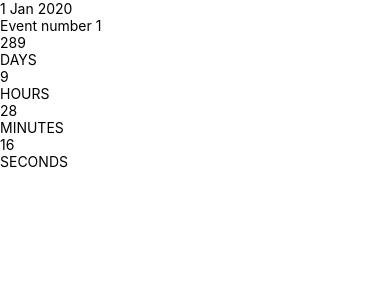
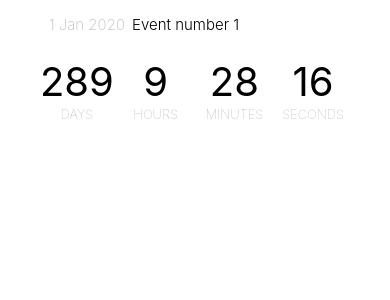
Before and after one commit to kalitawojciech/React_Native, a React Native app in the folder MyFirstApp/: screen / in a window 390 px wide. Shown: the top 300 px of the page. Built offline with nearby package versions, Linux system fonts and the light colour scheme.

Commit message:
added styles to EventCard component

```diff
--- a/MyFirstApp/src/components/EventCard.js
+++ b/MyFirstApp/src/components/EventCard.js
@@ -4,7 +4,55 @@ import PropTypes from 'prop-types';
 import { formatDate, getCountdownParts } from '../../api';
 
 const styles = StyleSheet.create({
-
+     card: {
+         backgroundColor: '#fff',
+         flex: 1,
+         padding: 10,
+         paddingTop: 10,
+         paddingBottom: 20,
+         margin: 10,
+         marginTop: 5,
+         marginBottom: 5
+     },
+     cardHeader: {
+         flex: 1,
+         flexDirection: 'row'
+     },
+     date: {
+         fontWeight: '200',
+         fontSize: 15,
+         color: '#bdbdbd',
+         width: '30%',
+         textAlign: 'right'
+     },
+     title: {
+         fontSize: 15,
+         fontWeight: '300',
+         marginLeft: 7,
+         textAlign: 'left'
+     },
+     counterContainer: {
+         flex: 1,
+         flexDirection: 'row',
+         justifyContent: 'space-between',
+         paddingLeft: '5%',
+         paddingRight: '5%'
+     },
+     counter: {
+         width: '25%',
+         flex: 1
+     },
+     counterText: {
+         fontSize: 40,
+         textAlign: 'center'
+     },
+     counterLabel: {
+         fontSize: 13,
+         fontWeight: '100',
+         color: '#a3a3a3',
+         textAlign: 'center',
+         paddingTop: 0
+     }
 })
 
 export default function EventCard({ event }) {
--- a/MyFirstApp/src/components/EventList.js
+++ b/MyFirstApp/src/components/EventList.js
@@ -12,7 +12,10 @@ class EventList extends Component {
     }
 
     componentDidMount() {
-        const events = require('../../db.json').events;
+        const events = require('../../db.json').events.map(e =>({
+            ...e,
+            date: new Date(e.date),
+        }));
         this.setState({ events });
     }
 
```
